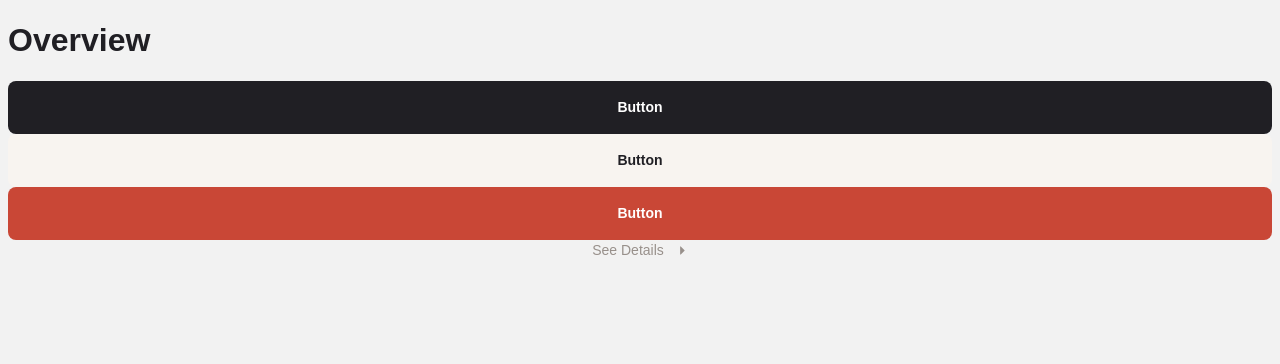
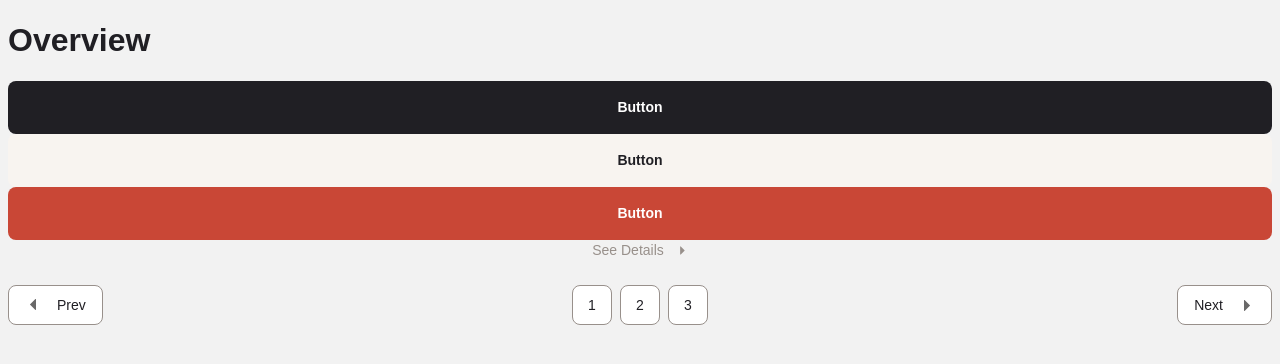
Before and after one commit to Belousmind/personal-finance-app, a Next.js app: page / in a window 1280 px wide. Shown: the top 364 px of the page. Built offline with nearby package versions, Linux system fonts and the light colour scheme.

Commit message:
feat: add pagination component

```diff
--- a/package.json
+++ b/package.json
@@ -9,6 +9,7 @@
     "lint": "next lint"
   },
   "dependencies": {
+    "clsx": "^2.1.1",
     "next": "15.3.3",
     "react": "^19.0.0",
     "react-dom": "^19.0.0"
--- a/src/app/page.tsx
+++ b/src/app/page.tsx
@@ -1,6 +1,7 @@
 import Title from "@/components/title/title";
 import Button from "@/components/button";
-import TertiatyLink from "@/components/link";
+import TertiatyLink from "@/components/tertiaty-link";
+import Pagination from "@/components/pagination";
 
 export default function Page() {
   return (
@@ -10,6 +11,7 @@ export default function Page() {
       <Button text="button" variant="secondary" />
       <Button text="button" variant="destroy" />
       <TertiatyLink href="pots" />
+      <Pagination />
     </>
   );
 }
--- a/src/components/button/style.module.scss
+++ b/src/components/button/style.module.scss
@@ -4,13 +4,12 @@
 .button {
   @include flex-center;
   @include text-preset-4-bold;
+  @include transition-base;
   border-radius: $spacing-100;
   width: 100%;
   text-transform: capitalize;
-  transition: 0.2s ease-out;
   border: none;
   padding: $spacing-200;
-  cursor: pointer;
 }
 
 .primary {
--- /dev/null
+++ b/src/components/pagination/index.tsx
@@ -0,0 +1,18 @@
+import PaginationArrowButton from "./pagination-arrow-button";
+import PaginationButton from "./pagination-button";
+import styles from "./style.module.scss";
+
+export default function Pagination() {
+  return (
+    <div className={styles.pagination}>
+      <PaginationArrowButton direction="prev" />
+      <div className={styles["pagination-list"]}>
+        <PaginationButton text="1" />
+        <PaginationButton text="2" />
+        <PaginationButton text="3" />
+      </div>
+
+      <PaginationArrowButton direction="next" />
+    </div>
+  );
+}
--- /dev/null
+++ b/src/components/pagination/pagination-arrow-button.tsx
@@ -0,0 +1,56 @@
+import styles from "./style.module.scss";
+
+type PaginationArrowButtonProps = {
+  direction: "prev" | "next";
+  disabled?: boolean;
+  onClick?: () => void;
+};
+
+export default function PaginationArrowButton({
+  direction,
+  disabled = false,
+}: PaginationArrowButtonProps) {
+  const isPrev = direction === "prev";
+
+  return (
+    <button className={styles['arrow-button']}>
+      {isPrev && <ArrowLeftIcon />}
+      <span>{isPrev ? "Prev" : "Next"}</span>
+      {!isPrev && <ArrowRightIcon />}
+    </button>
+  );
+}
+
+function ArrowLeftIcon() {
+  return (
+    <svg
+      xmlns="http://www.w3.org/2000/svg"
+      width="16"
+      height="16"
+      viewBox="0 0 16 16"
+      fill="none"
+    >
+      <path
+        d="M10.1466 12.8535L5.14656 7.85353C5.10007 7.8071 5.06319 7.75195 5.03803 7.69125C5.01286 7.63056 4.99991 7.56549 4.99991 7.49978C4.99991 7.43408 5.01286 7.36901 5.03803 7.30831C5.06319 7.24762 5.10007 7.19247 5.14656 7.14603L10.1466 2.14603C10.2165 2.07603 10.3056 2.02834 10.4027 2.00902C10.4997 1.98969 10.6003 1.9996 10.6917 2.03747C10.7831 2.07535 10.8612 2.1395 10.9162 2.22179C10.9711 2.30409 11.0004 2.40084 11.0003 2.49978L11.0003 12.4998C11.0004 12.5987 10.9711 12.6955 10.9162 12.7778C10.8612 12.8601 10.7831 12.9242 10.6917 12.9621C10.6003 13 10.4997 13.0099 10.4027 12.9905C10.3056 12.9712 10.2165 12.9235 10.1466 12.8535Z"
+        fill="currentColor"
+      />
+    </svg>
+  );
+}
+
+function ArrowRightIcon() {
+  return (
+    <svg
+      xmlns="http://www.w3.org/2000/svg"
+      width="16"
+      height="16"
+      viewBox="0 0 16 16"
+      fill="none"
+    >
+      <path
+        d="M5.85351 3.14647L10.8535 8.14647C10.9 8.1929 10.9369 8.24805 10.962 8.30875C10.9872 8.36944 11.0001 8.43451 11.0001 8.50022C11.0001 8.56592 10.9872 8.63099 10.962 8.69169C10.9369 8.75238 10.9 8.80753 10.8535 8.85397L5.85351 13.854C5.78358 13.924 5.69445 13.9717 5.59741 13.991C5.50037 14.0103 5.39977 14.0004 5.30836 13.9625C5.21695 13.9247 5.13883 13.8605 5.0839 13.7782C5.02896 13.6959 4.99968 13.5992 4.99976 13.5002L4.99976 3.50022C4.99968 3.40127 5.02896 3.30452 5.0839 3.22222C5.13883 3.13993 5.21695 3.07578 5.30836 3.0379C5.39977 3.00003 5.50037 2.99013 5.59741 3.00945C5.69445 3.02878 5.78358 3.07646 5.85351 3.14647Z"
+        fill="currentColor"
+      />
+    </svg>
+  );
+}
--- /dev/null
+++ b/src/components/pagination/pagination-button.tsx
@@ -0,0 +1,19 @@
+import styles from "./style.module.scss";
+import { clsx } from "clsx";
+
+type PaginationButtonProps = {
+  text: string;
+  isActive?: boolean;
+  onClick?: () => void;
+};
+
+export default function PaginationButton({
+  text,
+  isActive = false,
+}: PaginationButtonProps) {
+  return (
+    <button className={clsx(styles.button, isActive && styles.active)}>
+      {text}
+    </button>
+  );
+}
--- /dev/null
+++ b/src/components/pagination/style.module.scss
@@ -0,0 +1,52 @@
+@use "../../styles/variables" as *;
+@use "../../styles/mixins" as *;
+
+.pagination {
+  @include flex-align-center;
+  justify-content: space-between;
+  gap: $spacing-50;
+  margin-top: $spacing-300;
+}
+
+.pagination-list {
+  @include flex-align-center;
+  gap: $spacing-100;
+}
+
+.arrow-button {
+  @include pagination-button;
+
+  svg {
+    transition: 0.2s ease-out;
+    color: $grey-500;
+  }
+
+  @media (hover: hover) {
+    &:hover {
+      background-color: $beige-500;
+      color: $white;
+      svg {
+        color: $white;
+      }
+    }
+  }
+}
+
+.button {
+  @include pagination-button;
+  width: 40px;
+
+  @media (hover: hover) {
+    &:hover {
+      background-color: $beige-500;
+      border-color: $beige-500;
+      color: $white;
+    }
+  }
+}
+
+.active {
+  background-color: $grey-900;
+  border-color: $grey-900;
+  color: $white;
+}
--- a/src/components/link/style.module.scss
+++ b/src/components/tertiaty-link/style.module.scss
@@ -8,7 +8,7 @@
   color: $beige-500;
   text-decoration: none;
   text-transform: capitalize;
-  transition: 0.2s ease-out;
+  @include transition-base;
 
   @media (hover: hover) {
     &:hover {
--- a/src/styles/_mixins.scss
+++ b/src/styles/_mixins.scss
@@ -59,3 +59,26 @@
   align-items: center;
   justify-content: center;
 }
+
+@mixin flex-align-center {
+  display: flex;
+  align-items: center;
+}
+
+@mixin transition-base {
+  transition: 0.2s ease-out;
+  cursor: pointer;
+}
+
+@mixin pagination-button {
+  @include text-preset-4;
+  @include flex-center;
+  @include transition-base;
+  gap: $spacing-200;
+  padding: $spacing-200;
+  color: $grey-900;
+  border-radius: $spacing-100;
+  border: 1px solid $beige-500;
+  background: $white;
+  height: 40px;
+}
```
Also changed, not shown: src/components/tertiaty-link/index.tsx (renamed from src/components/link/index.tsx), 1 other file (tests, documents, lock files or other folders).
